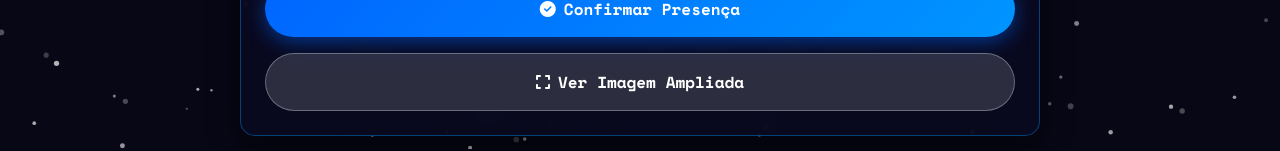
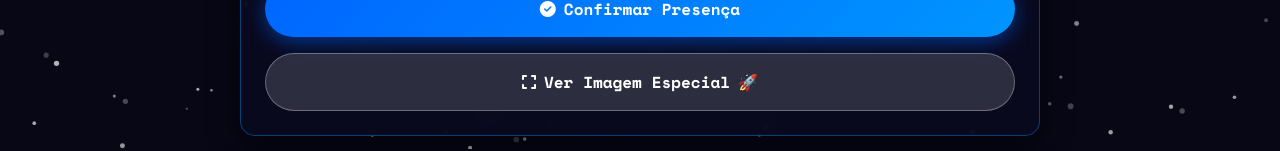
Before and after one commit to MmdsDEV/Mariano, a plain HTML site: page index.html in a window 1280 px wide. Shown: the part 651-802 px from the top of the page. Drawn offline with nearby package versions, Linux system fonts and the light colour scheme.

Commit message:
Update index.html

```diff
--- a/index.html
+++ b/index.html
@@ -698,7 +698,7 @@
           <i class="fas fa-check-circle"></i> Confirmar Presença
         </button>
         <button class="btn btn-secondary" onclick="openModal()">
-          <i class="fas fa-expand"></i> Ver Imagem Ampliada
+          <i class="fas fa-expand"></i> Ver Imagem Especial<spam>🚀</spam>
         </button>
       </div>
     </div>
```
